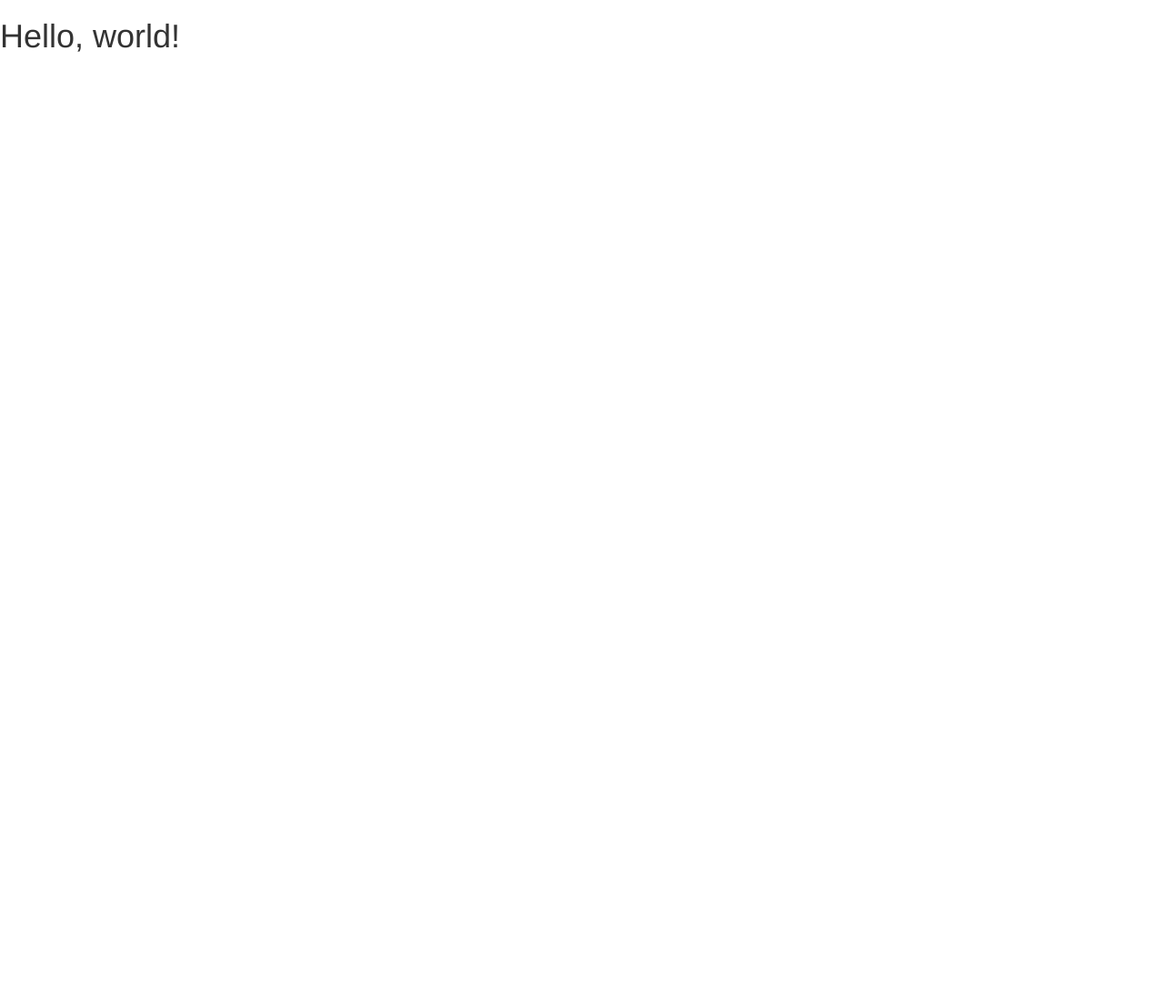
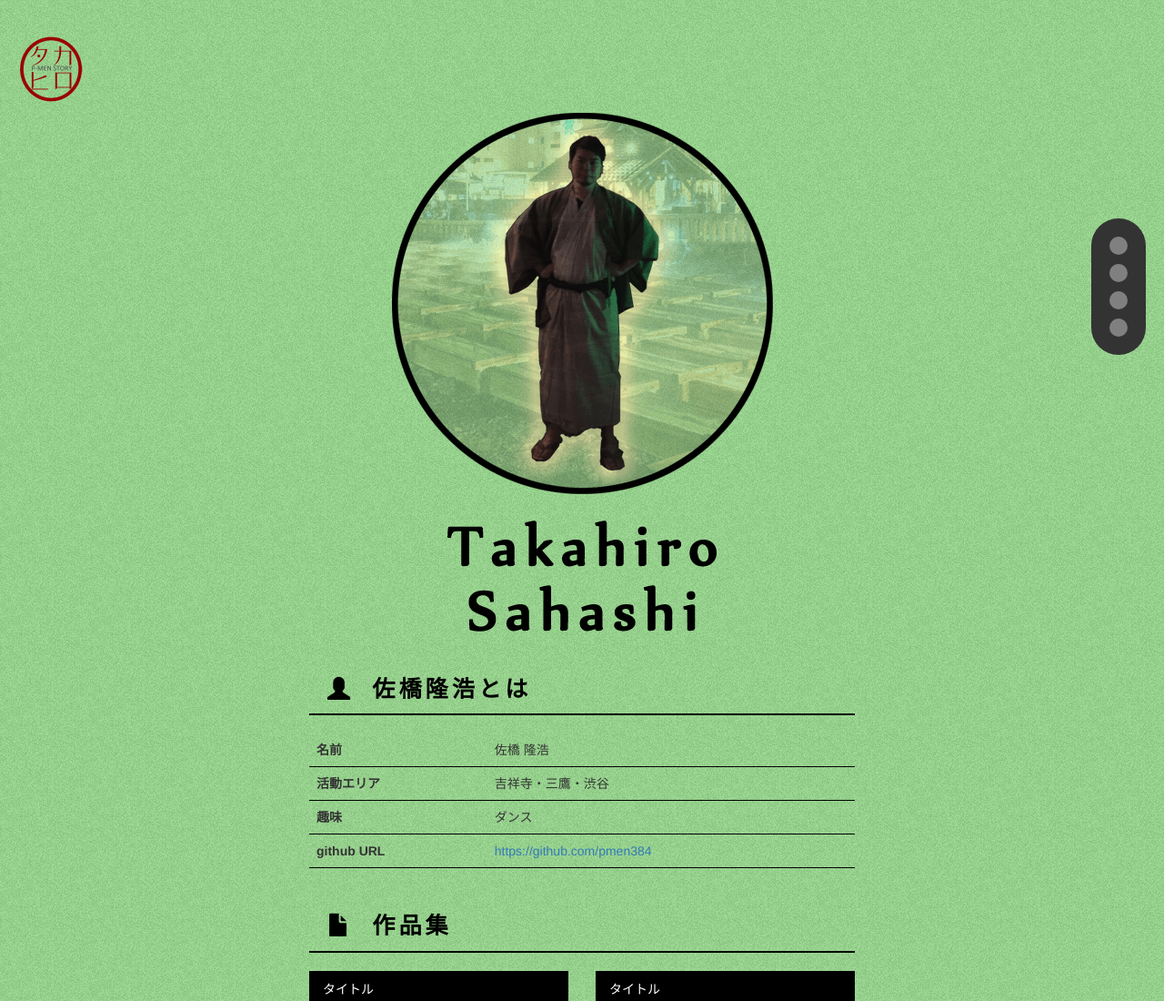
Before and after one commit to pmen384/pmen384.github.io, a plain HTML site: page index.html in a window 1280 px wide. Shown: the top 1100 px of the page at 91% size. Before the commit the page ends 800 px from the top, so only its background shows below. Drawn offline with nearby package versions, Linux system fonts and the light colour scheme; some packages are replaced by stand-ins of ours; a script that the page names is missing.

Commit message:
first submit to portfolio(lesson4)

```diff
--- /dev/null
+++ b/css/base.css
@@ -0,0 +1,145 @@
+@charset "utf-8";
+
+/****************
+  layout
+****************/
+body {
+	font-family:"ヒラギノ角ゴ Pro W3", "Hiragino Kaku Gothic Pro", "メイリオ", Meiryo, sans-serif;
+}
+#wrapper {
+	background: url(../img/bg.png);
+	padding-top: 20px;
+	padding-bottom: 80px;
+}
+/****************
+  header
+****************/
+/* logo */
+header h1 {
+	width: 72px;
+	height: 72px;
+	background: url(../img/pmen_logo.png) no-repeat;
+	background-size: contain;
+	overflow: hidden;
+	text-indent: 100%;
+	white-space: nowrap;
+	margin-left: 20px;
+}
+/* nav */
+header nav ul {
+	position: fixed;
+	top: 30%;
+	right: 20px;
+	z-index: 2;
+	background: #333;
+	text-align: center;
+	padding: 20px;
+	-webkit-border-radius: 50px;
+	-moz-border-radius: 50px;
+	border-radius: 50px;
+}
+header nav ul li a {
+	display: block;
+	width: 20px;
+	height: 20px;
+	background: gray;
+	-webkit-border-radius: 50%;
+	-moz-border-radius: 50%;
+	border-radius: 50%;
+	margin-top: 10px;
+	overflow: hidden;
+	text-indent: -10em;
+	white-space: nowrap;
+	-moz-transition-duration:1s;
+	-webkit-transition-duration:1s;
+	-o-transition-duration:1s;
+	-ms-transition-duration:1s;
+	font-family:"ヒラギノ角ゴ Pro W3", "Hiragino Kaku Gothic Pro", "メイリオ", Meiryo, sans-serif;
+	font-weight: bold;
+	color: #000;
+	text-decoration: none!important;
+}
+header nav ul li:first-child a {
+	margin-top: 0;
+}
+header nav ul li a:hover {
+	text-indent: -12em;
+	overflow: visible;
+}
+/****************
+  container
+****************/
+#container {
+	width: 100%;
+	max-width: 1100px;
+	margin: 0 auto;
+}
+/* mainimage */
+#main {
+	padding-top: 450px;
+	background: url(../img/main_intro.png) no-repeat center top;
+	width: 419px;
+	margin: 0 auto;
+}
+#main p {
+	overflow: hidden;
+	text-indent: 100%;
+	white-space: nowrap;
+	margin: 0 auto;
+}
+#main p:first-child {
+	width: 296px;
+	height: 51px;
+	background: url(../img/txt_takahiro.png) no-repeat;
+}
+#main p:last-child {
+	width: 250px;
+	height: 51px;
+	background: url(../img/txt_sahashi.png) no-repeat;
+	margin-top: 20px;
+}
+/* contents */
+div#a01, div#a02, div#a03 {
+	width: 100%;
+	max-width: 600px;
+	margin: 50px auto 0;
+}
+div h2 {
+	font-size: 180%;
+	padding-bottom: 0.5em;
+	padding-left: 20px;
+	border-bottom: 2px solid #000;
+	letter-spacing: 4px;
+	color: #000;
+	font-weight: bold;
+	margin-bottom: 20px;
+}
+div h2 span {
+	vertical-align: top;
+	margin-right: 20px;
+}
+.table.p1>tbody>tr>th, .table.p1>tbody>tr>td {
+	border-top: none;
+	border-bottom: 1px solid #000;
+}
+.table.p1>tbody>tr>th {
+	font-weight: bold;
+}
+div .panel {
+	border: none;
+	-webkit-border-radius: 0;
+	-moz-border-radius: 0;
+	-ms-border-radius: 0;
+	-o-border-radius: 0;
+	border-radius: 0;
+}
+div .panel-default>.panel-heading {
+	background: #000;
+	border: none;
+	-webkit-border-radius: 0;
+	-moz-border-radius: 0;
+	-ms-border-radius: 0;
+	-o-border-radius: 0;
+	border-radius: 0;
+	color: #fff;
+}
--- /dev/null
+++ b/css/reset.css
@@ -0,0 +1,43 @@
+html, body, div, span, applet, object, iframe,
+h1, h2, h3, h4, h5, h6, p, blockquote, pre,
+a, abbr, acronym, address, big, cite, code,
+del, dfn, em, img, ins, kbd, q, s, samp,
+small, strike, strong, sub, sup, tt, var,
+b, u, i, center,
+dl, dt, dd, ol, ul, li,
+fieldset, form, label, legend,
+table, caption, tbody, tfoot, thead, tr, th, td,
+article, aside, canvas, details, embed,
+figure, figcaption, footer, header, hgroup,
+menu, nav, output, ruby, section, summary,
+time, mark, audio, video {
+    margin: 0;
+    padding: 0;
+    border: 0;
+    font-size: 100%;
+    font: inherit;
+    vertical-align: baseline;
+}
+/* HTML5 display-role reset for older browsers */
+article, aside, details, figcaption, figure,
+footer, header, hgroup, menu, nav, section {
+    display: block;
+}
+body {
+    line-height: 1;
+}
+ol, ul {
+    list-style: none;
+}
+blockquote, q {
+    quotes: none;
+}
+blockquote:before, blockquote:after,
+q:before, q:after {
+    content: '';
+    content: none;
+}
+table {
+    border-collapse: collapse;
+    border-spacing: 0;
+}
--- a/index.html
+++ b/index.html
@@ -3,16 +3,124 @@
 <head>
 	<meta charset="utf-8">
 	<meta http-equiv="X-UA-Compatible" content="IE=edge">
+	<meta name="keyword" content="佐橋隆浩,佐橋,隆浩">
+	<meta name="description" content="佐橋隆浩の自己紹介ページです">
+	<meta name="author" content="佐橋 隆浩">
+	<meta http-equiv="Cache-Control" content="no-cache">
+	<meta http-equiv="Pragma" content="no-cache">
+	<meta http-equiv="Expires" content="0">
 	<meta name="viewport" content="width=device-width, initial-scale=1">
-    <title>Bootstrap Sample</title>
+	<title>Profile-takahiro sahashi-</title>
 	<!-- BootstrapのCSS読み込み -->
-    <link rel="stylesheet" href="//maxcdn.bootstrapcdn.com/bootstrap/3.3.5/css/bootstrap.min.css">
-    <!-- jQuery読み込み -->
-    <script src="//ajax.googleapis.com/ajax/libs/jquery/1.11.3/jquery.min.js"></script>
-    <!-- BootstrapのJS読み込み -->
-    <script src="//maxcdn.bootstrapcdn.com/bootstrap/3.3.5/js/bootstrap.min.js"></script>
+	<link rel="stylesheet" href="./css/base.css">
+	<link rel="stylesheet" href="./css/reset.css">
+	<link rel="stylesheet" href="http://maxcdn.bootstrapcdn.com/bootstrap/3.3.5/css/bootstrap.min.css">
 </head>
 <body>
-    <h1>Hello, world!</h1>
+	<div id="wrapper">
+		<header>
+			<h1><span>佐橋隆浩の部屋</span></h1>
+			<nav>
+				<ul>
+					<li><a href="#main">HOME</a></li>
+					<li><a href="#a01">佐橋隆浩とは</a></li>
+					<li><a href="#a02">作品集</a></li>
+					<li><a href="#a03">お問い合わせ</a></li>
+				</ul>
+			</nav>
+		</header>
+		<div id="container">
+			<div id="main">
+				<p>Takahiro</p>
+				<p>Sahashi</p>
+			</div>
+			<div id="a01">
+				<h2><span class="glyphicon glyphicon-user" aria-hidden="true"></span>佐橋隆浩とは</h2>
+				<table class="table p1">
+					<tr>
+						<th>名前</th>
+						<td>佐橋 隆浩</td>
+					</tr>
+					<tr>
+						<th>活動エリア</th>
+						<td>吉祥寺・三鷹・渋谷</td>
+					</tr>
+					<tr>
+						<th>趣味</th>
+						<td>ダンス</td>
+					</tr>
+					<tr>
+					  <th>
+					    github&nbsp;URL
+					  </th>
+					  <td>
+					    <a href="https://github.com/pmen384" target="_blank">https://github.com/pmen384</a>
+					  </td>
+					</tr>
+				</table>
+			</div>
+			<div id="a02">
+				<h2><span class="glyphicon glyphicon-file" aria-hidden="true"></span>作品集</h2>
+				<div class="row">
+					<div class="col-xs-6">
+						<div class="panel panel-default">
+							<div class="panel-heading">タイトル</div>
+							<div class="panel-body">内容</div>
+						</div>
+					</div>
+					<div class="col-xs-6">
+						<div class="panel panel-default">
+							<div class="panel-heading">タイトル</div>
+							<div class="panel-body">内容</div>
+						</div>
+					</div>
+				</div>
+				<div class="row">
+					<div class="col-xs-6">
+						<div class="panel panel-default">
+							<div class="panel-heading">タイトル</div>
+							<div class="panel-body">内容</div>
+						</div>
+					</div>
+					<div class="col-xs-6">
+						<div class="panel panel-default">
+							<div class="panel-heading">タイトル</div>
+							<div class="panel-body">内容</div>
+						</div>
+					</div>
+				</div>
+			</div>
+			<div id="a03">
+				<h2><span class="glyphicon glyphicon-envelope" aria-hidden="true"></span>お問い合わせ</h2>
+				<form action="/" class="form-horizontal">
+					<div class="form-group form-group-lg">
+						<label for="name" class="col-xs-3 control-label">お名前</label>
+						<div class="col-xs-9">
+							<input type="text" name="name" id="name" class="form-control input-lg" placeholder="佐橋 太郎">
+						</div>
+					</div>
+					<div class="form-group form-group-lg">
+						<label for="mail" class="col-xs-3 control-label">メールアドレス</label>
+						<div class="col-xs-9">
+							<input type="text" name="mail" id="mail" class="form-control input-lg" placeholder="test@takahiro-sahashi.tech">
+						</div>
+					</div>
+					<div class="form-group form-group-lg">
+						<label for="mailBody" class="col-xs-3 control-label">内容</label>
+						<div class="col-xs-9">
+							<textarea name="mailBody" id="mailBody" class="form-control input-lg" cols="30" rows="10"></textarea>
+						</div>
+					</div>
+				</form>
+			</div>
+		</div>
+		<footer></footer>
+	</div>
+	<!-- jQuery読み込み -->
+	<script src="http://ajax.googleapis.com/ajax/libs/jquery/1.11.3/jquery.min.js"></script>
+	<!-- BootstrapのJS読み込み -->
+	<script src="http://maxcdn.bootstrapcdn.com/bootstrap/3.3.5/js/bootstrap.min.js"></script>
+	<!-- Scroll AnimationのJS読み込み -->
+	<script src="http://blog.webcreativepark.net/sample/js/53/smoothScroll.js"></script>
 </body>
 </html>
```
Also changed, not shown: img/bg.png (added), img/main_intro.png (added), img/pmen_logo.png (added), img/txt_sahashi.png (added), img/txt_takahiro.png (added). Lines whose indentation alone changed are shown as unchanged.
